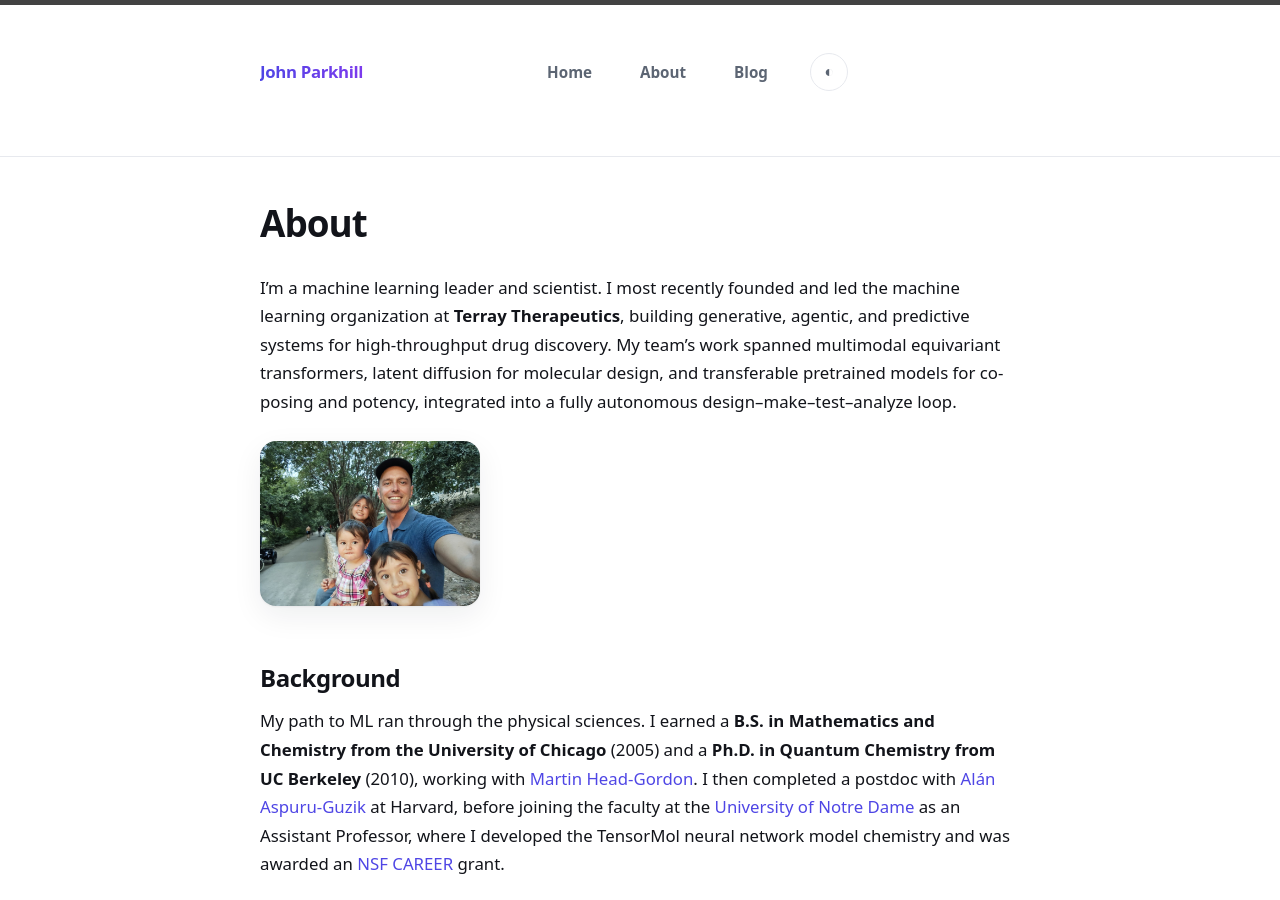
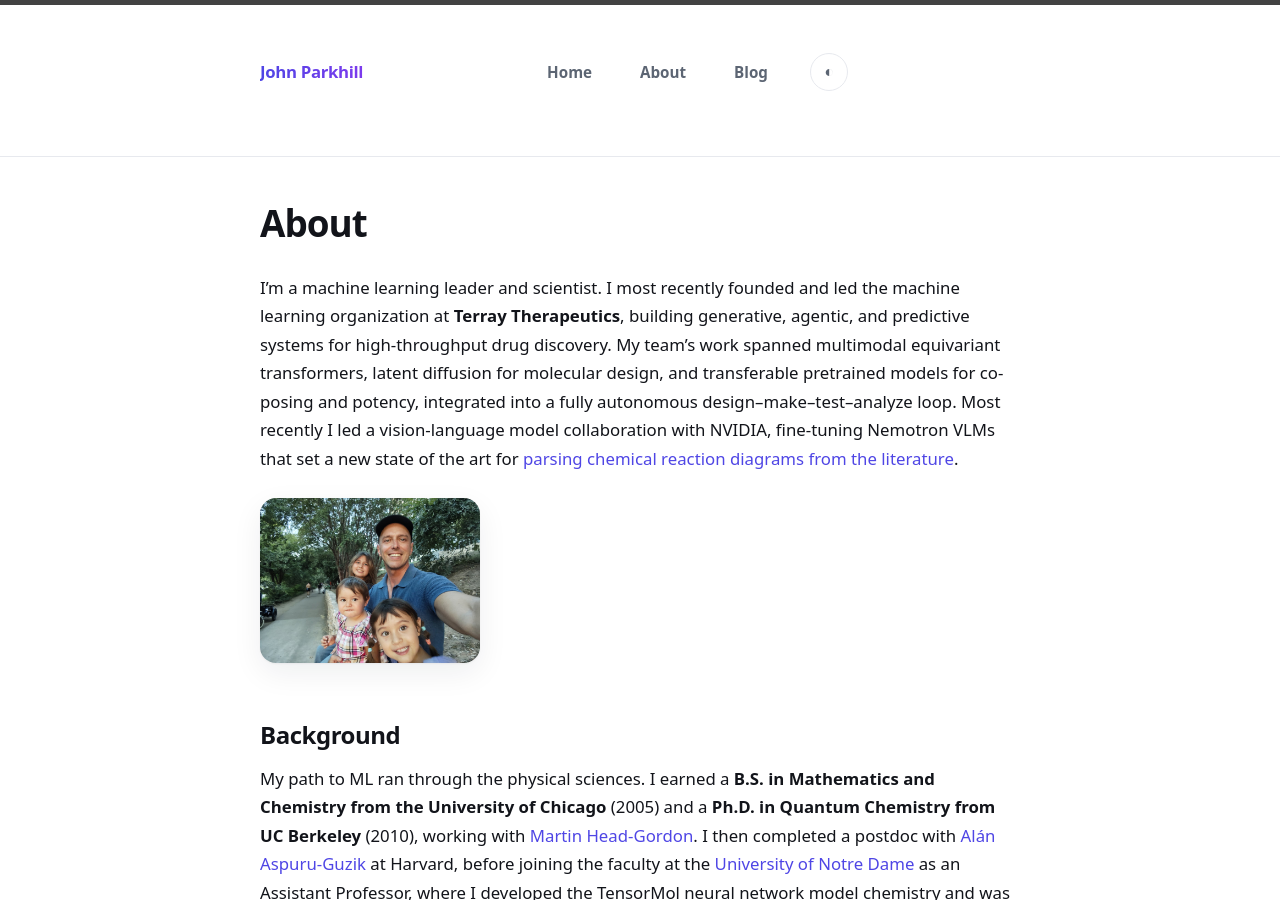
Before and after one commit to jparkhill/jparkhill.github.io, a Jekyll site: the page built from about.markdown, in a window 1280 px wide and 900 px high. Built offline with Jekyll 4.4.1, drawn with Linux system fonts in a browser that asks for light colours.

Commit message:
Link Terray/NVIDIA Nemotron reaction-diagram parsing post; update resume PDF
Co-Authored-By: Claude Fable 5.1 <noreply@anthropic.com>

```diff
--- a/about.markdown
+++ b/about.markdown
@@ -4,7 +4,7 @@ title: About
 permalink: /about/
 ---
 
-I'm a machine learning leader and scientist. I most recently founded and led the machine learning organization at **Terray Therapeutics**, building generative, agentic, and predictive systems for high-throughput drug discovery. My team's work spanned multimodal equivariant transformers, latent diffusion for molecular design, and transferable pretrained models for co-posing and potency, integrated into a fully autonomous design–make–test–analyze loop.
+I'm a machine learning leader and scientist. I most recently founded and led the machine learning organization at **Terray Therapeutics**, building generative, agentic, and predictive systems for high-throughput drug discovery. My team's work spanned multimodal equivariant transformers, latent diffusion for molecular design, and transferable pretrained models for co-posing and potency, integrated into a fully autonomous design–make–test–analyze loop. Most recently I led a vision-language model collaboration with NVIDIA, fine-tuning Nemotron VLMs that set a new state of the art for [parsing chemical reaction diagrams from the literature](https://www.terraytx.ai/news-and-research/enhanced-parsing-of-chemical-reaction-diagrams-with-Nvidia-Nemotron).
 
 <img src="/assets/me.jpeg" alt="John Parkhill" class="about-photo" width="220" />
 
```
Also changed, not shown: 1 other file.
